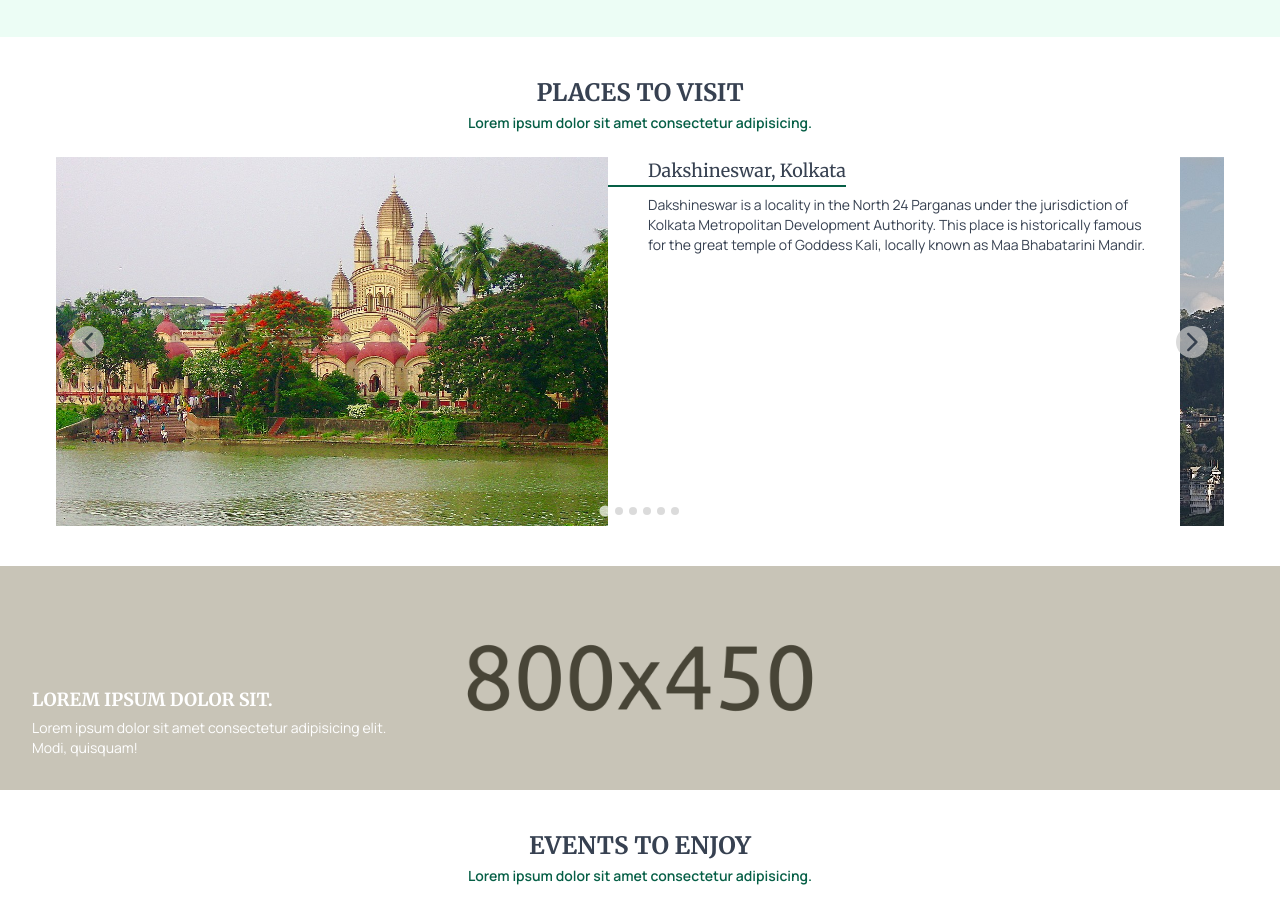
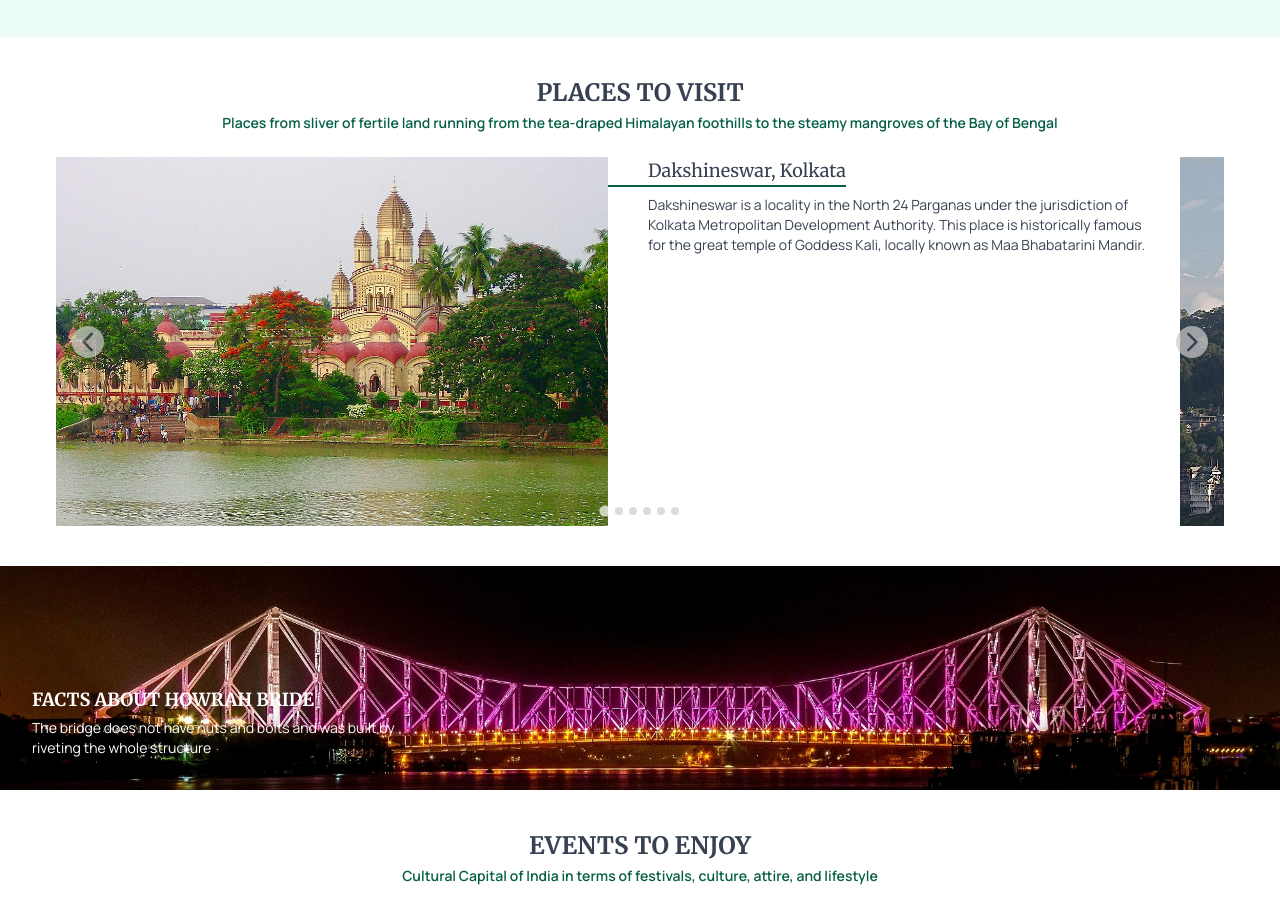
Before and after one commit to asimbera/wbtourism, a website built with Parcel: page src/index.pug in a window 1280 px wide. Shown: the part 1587-2494 px from the top of the page. Built offline with nearby package versions, Linux system fonts and the light colour scheme.

Commit message:
Removed Placeholder text and tweaks Ad sec

```diff
--- a/src/index.pug
+++ b/src/index.pug
@@ -37,7 +37,7 @@ block content
     div.text-gray-700
       div.border-b-2.border-green-600.mr-24.mb-2.md_mr-0
         p.uppercase.font-semibold.font-serif.text-xl.w-48 About this land
-      p.font-semibold.text-sm.text-green-800.mb-8 Lorem ipsum dolor sit amet.
+      p.font-semibold.text-sm.text-green-800.mb-8 Where Cities Get Built Out Of Poet's Dreams
       p.text-sm.max-w-sm The limitless irresistible features comprises of unwind rich history, heritage architecture, finery arts and crafts, vibrant folk festivals, music-theatre-drama, traditional celebrations, delicious cuisines and ethnic specialties which is magical about this land. Adding to its lure numerous great works has taken birth here since immemorial time in the form of unforgettable lyrics, poetry, art, prose. It has witnessed ultimate vision and inspiration being the home to legendary saints, preachers, poets, thinkers, freedom fighters, singers, sportsmen, film-makers, scientists, academicians and is crowned as the cultural and intellectual hub since pre-colonial times.
     //- Image
     img.w-full.h-full.object-cover(src="./assets/images/tiger_hill.jpg", alt="")
@@ -45,7 +45,7 @@ block content
   //- Why Visit Bengal
   section.px-4.py-10.text-gray-700.bg-green-50.flex.flex-col.items-center.lg_px-14
     h1.uppercase.font-bold.font-serif.text-2xl.text-center.mb-1 Why Visit Bengal
-    p.font-semibold.text-sm.text-green-800.mb-6 Lorem ipsum dolor sit amet consectetur adipisicing.
+    p.font-semibold.text-sm.text-green-800.mb-6  West Bengal that allures enthusiasts from both the Eastern and Western world. It is a melting pot of unique tastes, smells and sounds
     .grid.grid-cols-1.gap-3.md_grid-cols-2
       //- Feature 1
       +feature-card("cloud", "Climate", "Climate is transitional between tropical wet-dry in the southern portions and humid subtropical in the north.Spring is considered the most pleasant season over the plains.")
@@ -57,7 +57,7 @@ block content
   //- Places To Visit
   section.px-4.py-10.text-gray-700.flex.flex-col.items-center.lg_px-14
     h1.uppercase.font-bold.font-serif.text-2xl.text-center.mb-1 Places To Visit
-    p.font-semibold.text-sm.text-green-800.mb-6 Lorem ipsum dolor sit amet consectetur adipisicing.
+    p.font-semibold.text-sm.text-green-800.mb-6 Places from sliver of fertile land running from the tea-draped Himalayan foothills to the steamy mangroves of the Bay of Bengal
     .splide.w-full
       .splide__slider
         .splide__arrows
@@ -74,12 +74,12 @@ block content
             //- +places-slide("Destination #1", "summary", "./assets/images/bitmap.png")
   //- Ad placement
   section.ad.h-56.w-full.bg-cover.bg-center.bg-no-repeat.p-8.flex.flex-col.justify-end.text-white
-    p.uppercase.font-serif.font-bold.text-lg.mb-1 Lorem ipsum dolor sit.
-    p.text-sm.md_max-w-sm Lorem ipsum dolor sit amet consectetur adipisicing elit. Modi, quisquam!
+    p.uppercase.font-serif.font-bold.text-lg.mb-1 Facts About Howrah Bride
+    p.text-sm.md_max-w-sm The bridge does not have nuts and bolts and was built by riveting the whole structure
   //- Events
   section.px-4.py-10.text-gray-700.flex.flex-col.items-center.lg_px-14
     h1.uppercase.font-bold.font-serif.text-2xl.text-center.mb-1 Events to Enjoy
-    p.font-semibold.text-sm.text-green-800.mb-6 Lorem ipsum dolor sit amet consectetur adipisicing.
+    p.font-semibold.text-sm.text-green-800.mb-6 Cultural Capital of India in terms of festivals, culture, attire, and lifestyle
     .splide.events.w-full
       .splide__slider
         .splide__track
@@ -93,7 +93,7 @@ block content
   //- Discover More
   section.px-4.py-10.text-gray-700.flex.flex-col.items-center.lg_px-14
     h1.uppercase.font-bold.font-serif.text-2xl.text-center.mb-1 Discover More
-    p.font-semibold.text-sm.text-green-800.mb-6 Lorem ipsum dolor sit amet consectetur adipisicing.
+    p.font-semibold.text-sm.text-green-800.mb-6 Don't Listen What They Say, Come and Experience Yourself
     .w-full.grid.grid-cols-1.gap-3.sm_grid-cols-2.md_grid-cols-3
       //- Nature
       a.nature.h-52.w-full.bg-center.bg-cover.bg-no-repeat.flex.flex-col.justify-end.p-4(href="#")
--- a/src/style.css
+++ b/src/style.css
@@ -14,7 +14,8 @@
 }
 
 .ad {
-  background-image: url(assets/images/bitmap.png);
+  background-image: url(assets/images/Howrah-Bridge.jpg
+  );
 }
 
 .nature {
```
Also changed, not shown: src/assets/images/Howrah-Bridge.jpg (added).
